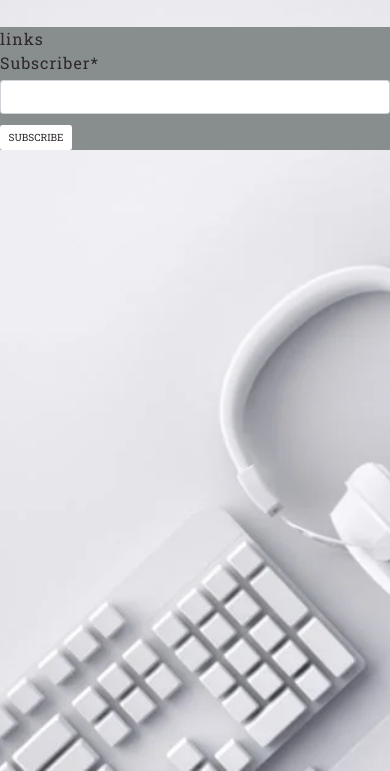
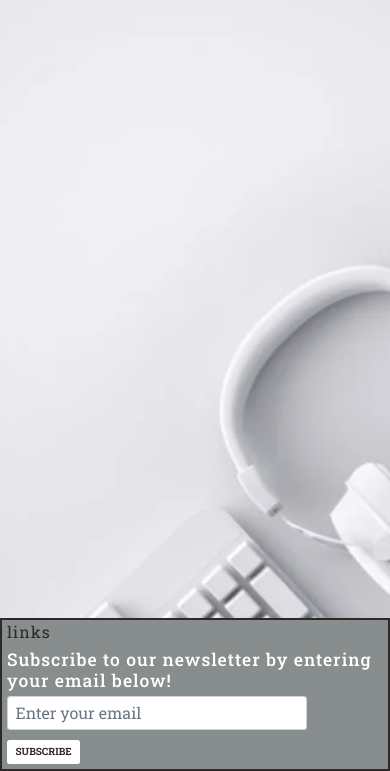
Before and after one commit to ThomasWharton/gamer-station, a Django app: page /products/ in a window 390 px wide. Shown: the part 73-844 px from the top of the page. Run offline with Django 3.2, Linux system fonts and the light colour scheme; data that the repository does not hold is empty; parts of the project's set-up code (start-up, migrations or seed data) failed here and were passed over; some libraries are stand-ins or nearby versions.

Commit message:
Edit styling of footer

```diff
--- a/newsletter/forms.py
+++ b/newsletter/forms.py
@@ -9,3 +9,5 @@ class SubscriberForm(forms.ModelForm):
 
     def __init__(self, *args, **kwargs):
         super().__init__(*args, **kwargs)
+
+        self.fields['subscriber'].widget.attrs['placeholder'] = "Enter your email"
--- a/static/css/base.css
+++ b/static/css/base.css
@@ -28,6 +28,24 @@ body {
     font-family: var(--main-font);
     font-size: 1.6rem;
     letter-spacing: 1px;
+}
+ /* Footer */
+
+footer {
+    position: fixed;
+    left: 0;
+    bottom: 0;
+    width: 100%;
+    overflow-x: hidden;
+    border: 2px solid var(--raisin-black);
+}
+
+#div_id_subscriber > label {
+    display: none;
+}
+
+#id_subscriber {
+    width: 30rem;
 }
 
 /* General Elements */
@@ -242,6 +260,10 @@ body {
 }
 
 /* Products */
+
+.products-container {
+    padding-bottom: 10rem;
+}
 
 .category {
     font-size: 4rem;
--- a/templates/base.html
+++ b/templates/base.html
@@ -144,14 +144,15 @@
 
         <footer class="mt-3 bg-grey">
             <div class="row">
-                <div class="col-12 col-md-6">
+                <div class="col-12 col-md-6 ml-2">
                     links
                 </div>
-                <div class="col-12 col-md-6">
+                <div class="col-12 col-md-5 ml-2">
+                    <h3 class="mt-2 mb-2 text-white">Subscribe to our newsletter by entering your email below!</h3>
                     <form method="POST" action="{% url 'subscribe' %}">
                         {% csrf_token %}
                         {{ subscriber_form|crispy }}
-                        <button type="submit" class="btn-white btn text-uppercase">Subscribe</button>
+                        <button type="submit" class="btn-white btn text-uppercase mb-2 font-weight-bold">Subscribe</button>
                     </form>
                 </div>
             </div>
```
